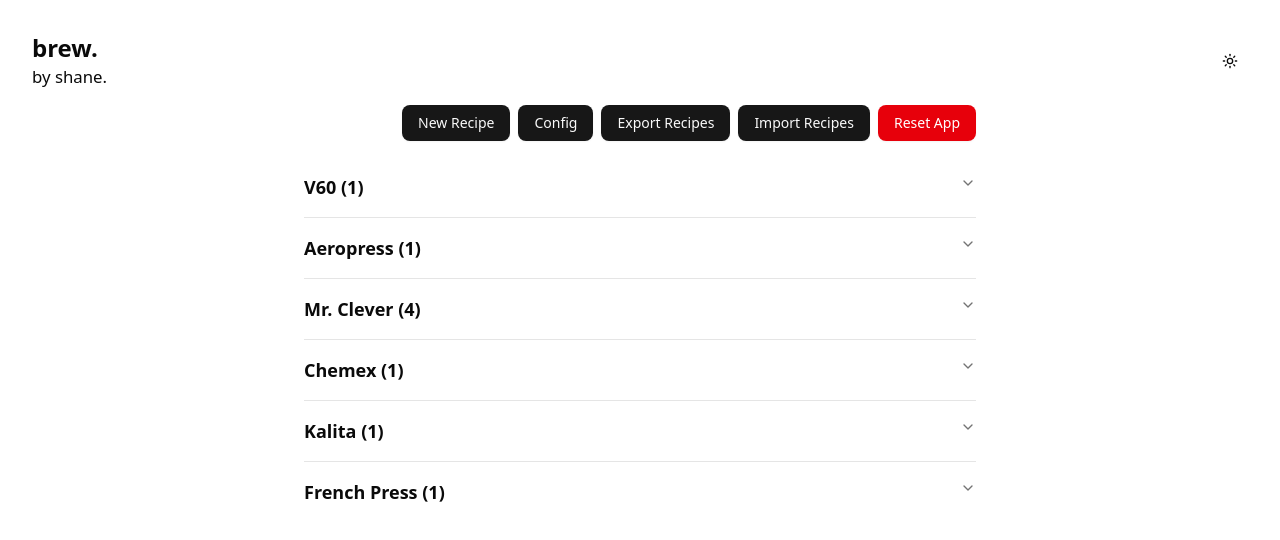
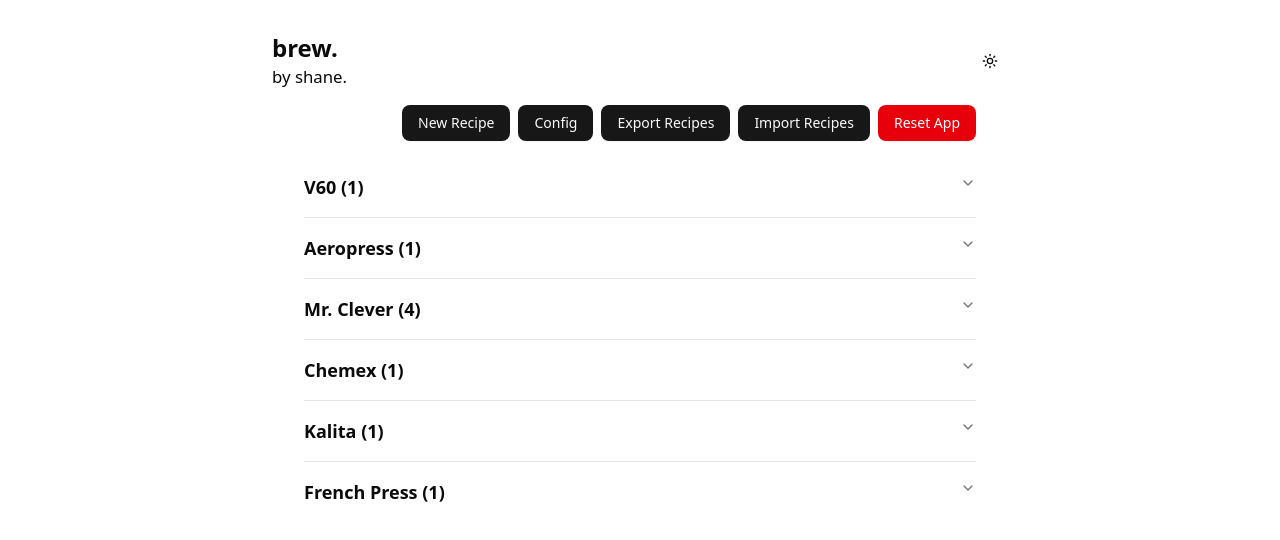
Before and after one commit to shanefully-done/brew, a Next.js app: page / in a window 1280 px wide. Shown: the top 540 px of the page. Built offline with nearby package versions, Linux system fonts and the light colour scheme.

Commit message:
Fix header

```diff
--- a/components/header.tsx
+++ b/components/header.tsx
@@ -3,7 +3,7 @@ import { ModeToggle } from "@/components/mode-toggle";
 
 export function Header() {
 	return (
-		<header className="flex items-center justify-between p-4">
+		<header className="flex items-center justify-between p-4 max-w-3xl mx-auto">
 			<Link href="/">
 				<h1 className="text-2xl font-bold">brew.</h1> by shane.
 			</Link>
```
